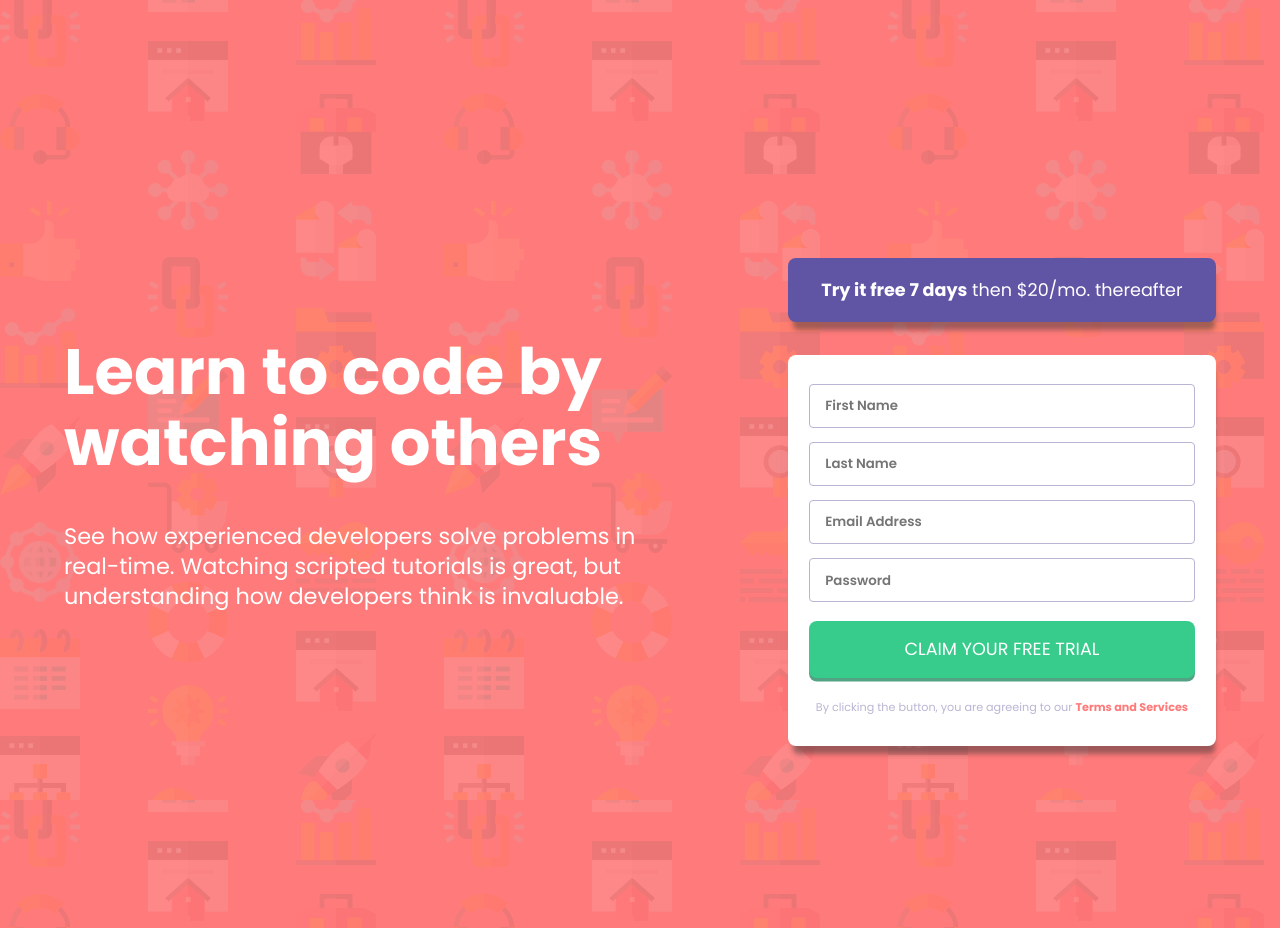
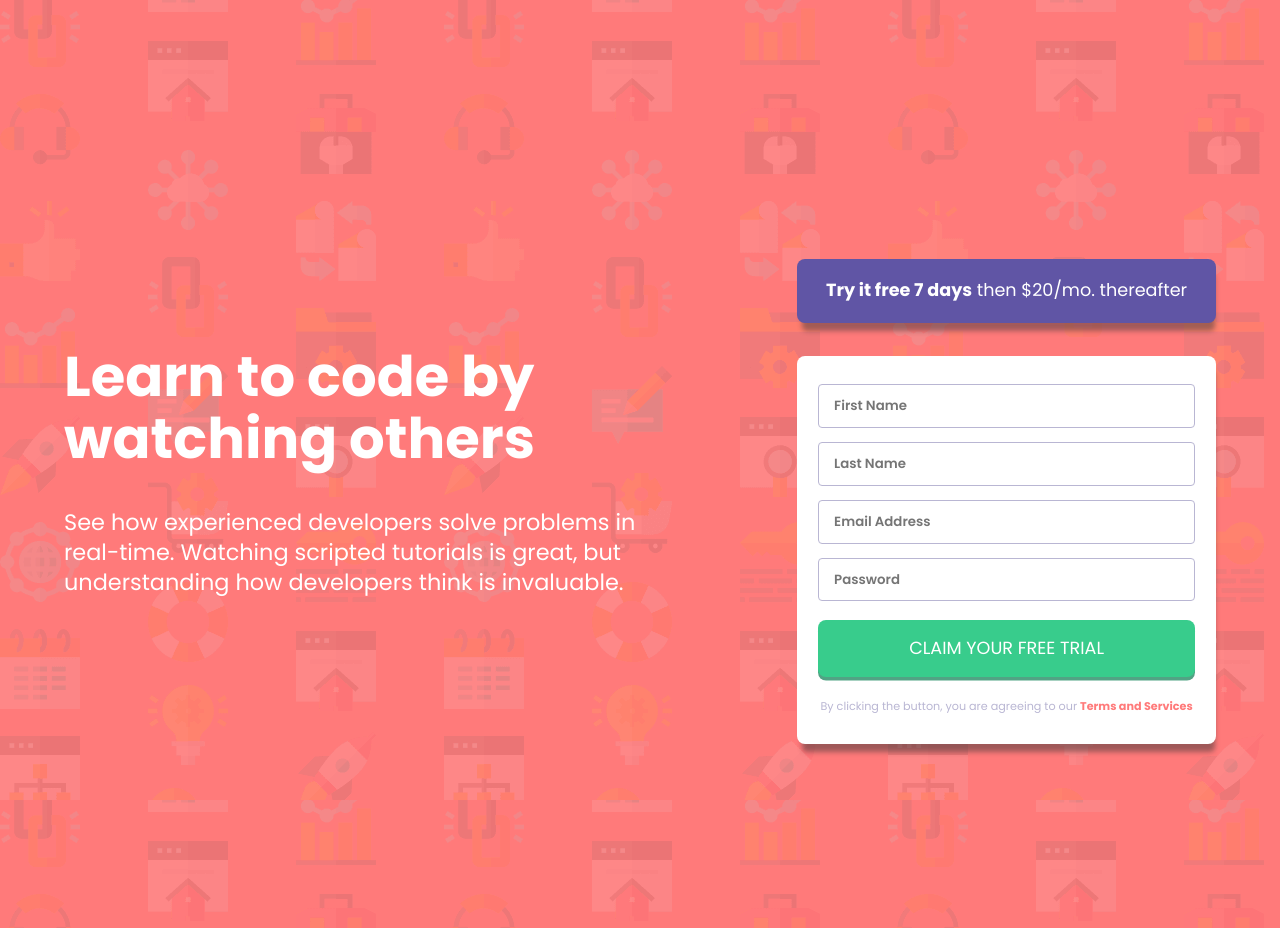
Before and after one commit to krishee107/FRONTENDMENTOR_Intro-component-with-sign-up-form, a plain HTML site: page index.html in a window 1280 px wide. Drawn offline with Linux system fonts and the light colour scheme.

Commit message:
Añadido padding y quitado max-width al header

```diff
--- a/css/style.css
+++ b/css/style.css
@@ -135,14 +135,13 @@ header p{
         height: 100%;
         display: flex;
         align-items: center;
-        column-gap: 8%;
         padding: 5%;
     }
 
-    header {padding: unset;text-align: left;}
+    header {padding: unset;text-align: left;padding-right: 10%;}
 
 header h1 {
-    font-size: 4em;
+    font-size: 3.5em;
 }
 
 header p {
```
